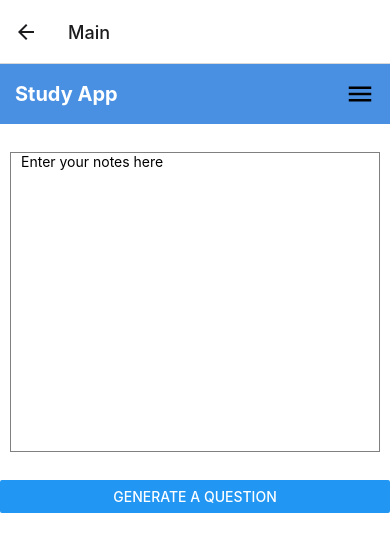
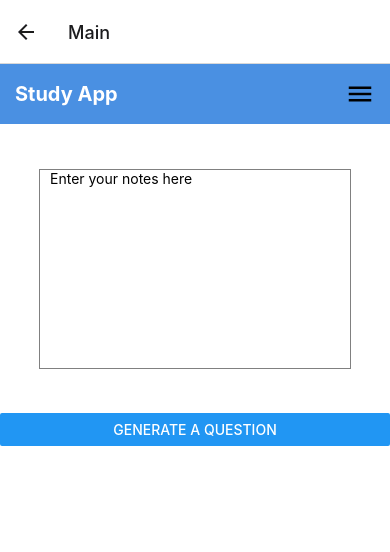
Before and after one commit to csu-hci-projects/SP24-AI-Enhanced-Exam-Prep-A-Smart-Study-App-For-Personalized-Question-Generation-For-Analyzing, a React Native app in the folder AIStudyApp/Client/: screen /Main in a window 390 px wide. Shown: the top 552 px of the page. Built offline with nearby package versions, Linux system fonts and the light colour scheme.

Commit message:
Improve Mobile UI

```diff
--- a/AIStudyApp/Client/components/MainContentComponent.js
+++ b/AIStudyApp/Client/components/MainContentComponent.js
@@ -1,5 +1,5 @@
 import React, { useState } from 'react';
-import { View, Button, StatusBar, Text } from 'react-native';
+import { View, Button, StatusBar, Text, KeyboardAvoidingView, Platform, Keyboard } from 'react-native';
 import getOpenAIResponse from './getOpenAIResponse';
 import handleAnswerSelect from './handleAnswerSelect';
 import styles from '../styles';
@@ -16,19 +16,28 @@ const MainContent = ({ navigation }) => {
     const [apiResponse, setApiResponse] = useState('');
 
     return (
+        <KeyboardAvoidingView
+            style={{ flex: 1 }}
+            behavior={Platform.OS === "ios" ? "padding" : "height"}
+            keyboardVerticalOffset={Platform.OS === "ios" ? 60 : 0}
+        >
             <View style={styles.container}>
+                <StatusBar style="auto" />
                 <HeaderComponent />
                 <TextInputComponent userInput={userInput} setUserInput={setUserInput} />
                 <Button
                     title="Generate A Question"
-                onPress={() => getOpenAIResponse(userInput, setCurrentQuestion, setApiResponse, setChatHistory, chatHistory, setFeedback)}
+                    onPress={() =>  {
+                        Keyboard.dismiss();
+                        getOpenAIResponse(userInput, setCurrentQuestion, setApiResponse, setChatHistory, chatHistory, setFeedback);
+                    }}
                 />
                 <Text style={styles.question}>{currentQuestion.question}</Text>
                 <ChoicesContainer choices={currentQuestion.choices} handleAnswerSelect={(choiceLabel) => handleAnswerSelect(choiceLabel, currentQuestion, setFeedback)} />
                 <Text style={styles.feedback}>{feedback}</Text>
                 <ChatHistoryComponent apiResponse={apiResponse} />
-            <StatusBar style="auto" />
             </View>
+        </KeyboardAvoidingView>
     );
 };
 
--- a/AIStudyApp/Client/styles.js
+++ b/AIStudyApp/Client/styles.js
@@ -11,7 +11,9 @@ export default StyleSheet.create({
         padding:10,
     },
     input: {
-        height: 300,
+        width:  '80%',
+        alignSelf: 'center',
+        height: 200,
         borderColor: 'gray',
         borderWidth: 0.1,
         margin: 10,
```
Also changed, not shown: 1 other file (tests, documents, lock files or other folders). Lines whose indentation alone changed are shown as unchanged.
